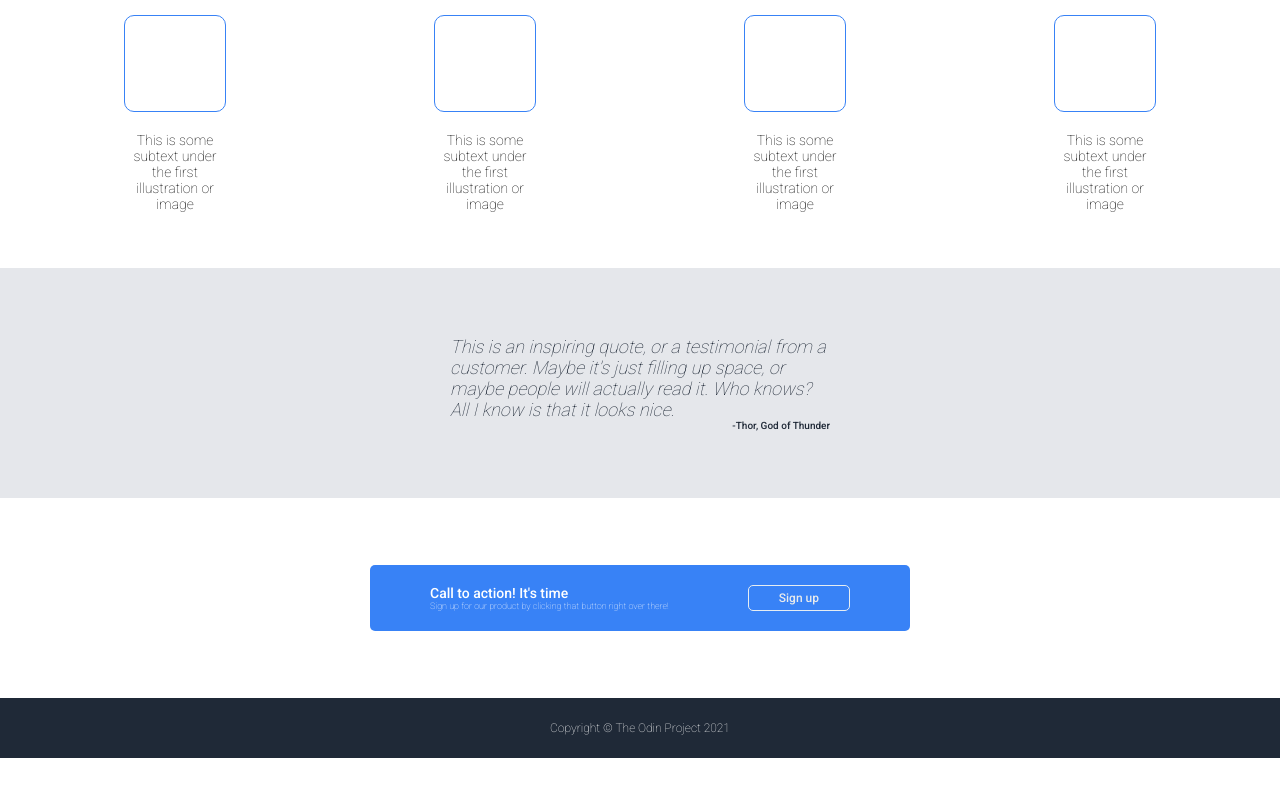
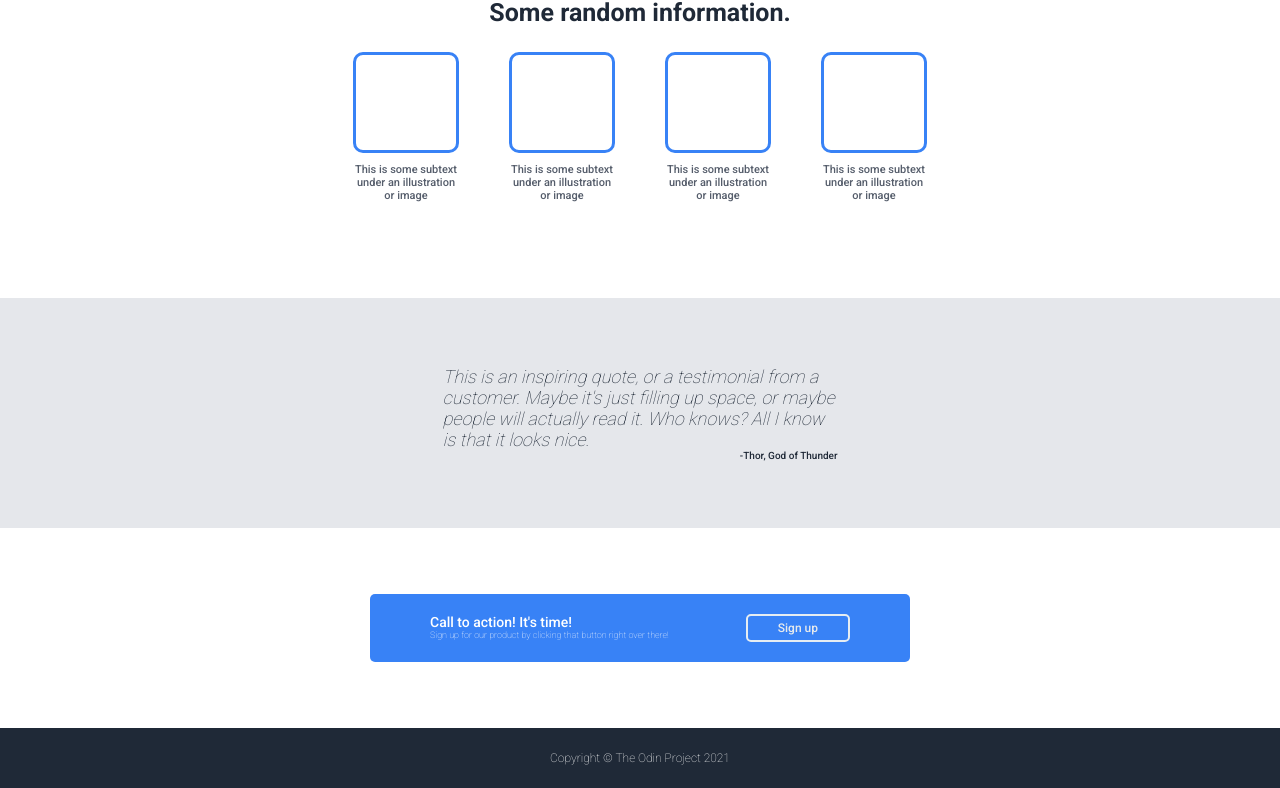
Before and after one commit to agile-learning-institute/member-tonya-website, a plain HTML site: page index.html in a window 1280 px wide. Shown: the part 562-1350 px from the top of the page. Before the commit the page ends 1320 px from the top, so only its background shows below. Drawn offline with Linux system fonts and the light colour scheme.

Commit message:
final alignment changes

```diff
--- a/index.html
+++ b/index.html
@@ -55,7 +55,7 @@
                 <!-- Your illustration or image goes here -->
                 </div>
                 <div class="boxText">
-                <p>This is some subtext under the first illustration or image</p>
+                <p>This is some subtext under an illustration or image</p>
                 </div>
             </div>
 
@@ -64,7 +64,7 @@
                 <!-- Your illustration or image goes here -->
                 </div>
                 <div class="boxText">
-                <p>This is some subtext under the first illustration or image</p>
+                <p>This is some subtext under an illustration or image</p>
                 </div>
             </div>
 
@@ -73,7 +73,7 @@
                 <!-- Your illustration or image goes here -->
                 </div>
                 <div class="boxText">
-                <p>This is some subtext under the first illustration or image</p>
+                <p>This is some subtext under an illustration or image</p>
                 </div>
             </div>
 
@@ -82,7 +82,7 @@
                 <!-- Your illustration or image goes here -->
                 </div>
                 <div class="boxText">
-                <p>This is some subtext under the first illustration or image</p>
+                <p>This is some subtext under an illustration or image</p>
                 </div>
             </div>
         </div>
@@ -100,7 +100,7 @@
         <div class="bluebackground">
             <div class="centerContent">
                 <div class="leftContent">
-                    <h3>Call to action! It's time</h3>
+                    <h3>Call to action! It's time!</h3>
                     <p>Sign up for our product by clicking that button right over there!</p>
                 </div>
                 <div class="rightContent">
--- a/styles.css
+++ b/styles.css
@@ -17,13 +17,14 @@ h1{
     padding: 20px;
 }
 .whitebackground{
-    height: 300px;
+    margin-top: 50px;
+    height: 280px;
     padding: 20px;
 }
 .whitebackground h2 {
     text-align: center;
     font-weight: 700;
-    font-size: 36px;
+    font-size: 25px;
     color: #1F2937;
     margin-bottom: 15px;
 }
@@ -46,13 +47,14 @@ h1{
     padding: 20px;
 }
 .headerLogo {
-    font-size:24px;
+    font: size 24px;
     justify-content: left;
     padding-left: 40px;
+    color:#F9FAF8
 }
 .headerLinks{
-    color: #E5E7EB;
-    font-size: 18px;
+    color: #F9FAF8;
+    font-size: 15px;
     font-weight: lighter;
     justify-content: flex-end;
     align-items: center;
@@ -73,10 +75,10 @@ a {
     max-width: 400px;
 }
 .greyBox {
-    background-color: #E5E7EB; /* Set the background color to grey or any other color you prefer */
+    background-color: #e5e7eb4c; /* Set the background color to grey or any other color you prefer */
     padding: 20px; /* Add padding for spacing within the box */
     text-align: center; /* Center the text horizontally */
-    color: #1F2937; /* Set text color to a contrasting color */
+    color: #d4dde9; /* Set text color to a contrasting color */
     height:125px;
     width: 450px;
     display: flex;
@@ -97,9 +99,9 @@ button {
 }
 .boxContainer {
     display: flex; /* Activates Flexbox layout */
-    justify-content: space-around;
     align-items: center; /* This will vertically align items in the middle, if they have different heights */
-
+    justify-content: center;
+    gap: 30px;
   }
 
   .indContainer{
@@ -112,7 +114,7 @@ button {
     width:80px;
     margin: 10px;
     padding: 10px;
-    border: 1px solid #3882F6;
+    border: 3px solid #3882F6;
     border-radius: 10px;
     text-align: center;
   }
@@ -120,18 +122,18 @@ button {
   .box p {
     margin: 0; /* Remove default margin for better alignment */
     text-align: center; /* Center the text */
-    margin-top: 10px; /* Add spacing between the box and text */
+    margin-top: 4px; /* Add spacing between the box and text */
 
 }
 .boxText {
     text-align: center;
-    margin-top:10px;
 }
 
 .boxText p {
-    font-weight: lighter;
-    font-size: 14px;
-    width: 85px;
+    font-weight: normal;
+    font-size: 11px;
+    color: #555d6b;
+    width: 105px;
     text-align: center;
 }
   .greybackground {
@@ -147,10 +149,10 @@ button {
 
 .greyContent1 {
     word-wrap: break-word; /* Add this line for text wrapping */
-    max-width: 380px; /* Adjust the value as needed */
+    max-width: 395px; /* Adjust the value as needed */
     text-align: left;
     font-size: 18px;
-    font-weight: lighter;
+    font-weight:300;
     font-style: italic;
     color: #1F2937;
 }
@@ -197,7 +199,7 @@ font-weight:normal;
 .buttonBottom {
     background-color: transparent; /* Set background color to transparent */
     color: #e7eaec; /* Set text color to your desired color */
-    border: 1px solid #e6edf2; /* Add a border with your desired color */
+    border: 2px solid #e6edf2; /* Add a border with your desired color */
     padding: 5px 30px;
     border-radius: 5px;
     cursor: pointer;
```
